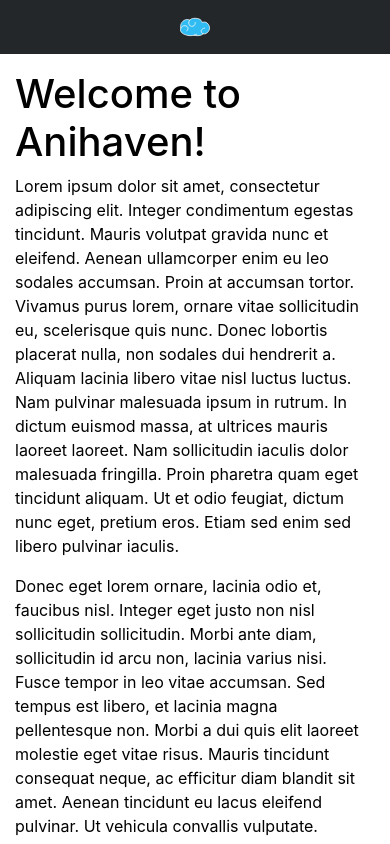
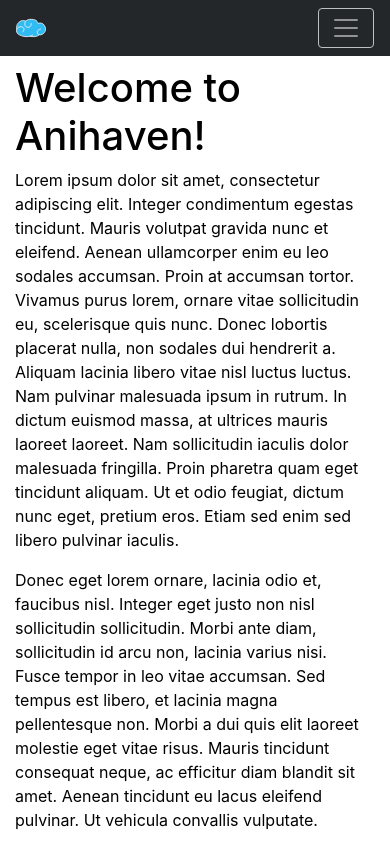
Before and after one commit to Anihaven/anihaven-web, a Next.js app: page / in a window 390 px wide. Shown: the top 844 px of the page. Built offline with nearby package versions, Linux system fonts and the light colour scheme.

Commit message:
Footer stuff and dark mode

```diff
--- a/components/footer.js
+++ b/components/footer.js
@@ -4,7 +4,7 @@
 export default function FooterComponent(props) {
     const { theme, setTheme } = useTheme()
     const ThemeChanger = props => (<input type="checkbox" className="custom-control-input" id="themeSwitch" {...props}/>)
-    const themeChangeEvent = event => (setTheme(event.target.checked ? "dark" : "light"))
+    const themeChangeEvent = event => setTheme(event.target.checked ? "dark" : "light")
 
     return (
         <footer className={styles.footer}>
@@ -12,7 +12,8 @@
                 <div className="row">
                     <div className="col-12 col-md">
                         <img className="d-block mb-2" width="auto" height={50} src="/favicons/favicon.svg" alt="Anihaven Logo" />
-                        <small className="d-block mb-3">&copy; 2021</small>
+                        <small className="d-block mb-1">&copy; 2021</small>
+                        <small className="d-block mb-3">Made with &hearts; by the fans, for the fans.</small>
                     </div>
                     <div className="col-6 col-md">
                         <h5>A very epic example</h5>
@@ -57,7 +58,7 @@
                                 checked={theme === "dark"}
                                 onChange={themeChangeEvent}
                             />
-                            <label className="custom-control-label" htmlFor="themeSwitch">{theme === "dark" ? "Dark Theme" : "Light Theme"}</label>
+                            <label className="custom-control-label" htmlFor="themeSwitch">{theme === "light" ? "Light Theme" : "Dark Theme"}</label>
                         </div>
                     </div>
                 </div>
--- a/components/navbar.js
+++ b/components/navbar.js
@@ -1,17 +1,54 @@
 import styles from '../styles/Navbar.module.sass'
+import { useState, useEffect } from 'react'
+import { debounce } from '../utilities/helpers'
+import {Button, Form, FormControl, Nav, Navbar} from 'react-bootstrap'
 
 export default function NavbarComponent(props) {
+    // Scrollhandler from https://www.prwhite.io/blog/sticky-navbar-hides-scroll
+    const [prevScrollPos, setPrevScrollPos] = useState(0)
+    const [visible, setVisible] = useState(true)
+
+    const handleScroll = debounce(() => {
+        const currentScrollPos = window.pageYOffset
+
+        setVisible((prevScrollPos > currentScrollPos && prevScrollPos - currentScrollPos > 70) || currentScrollPos < 10)
+
+        setPrevScrollPos(currentScrollPos)
+    }, 100)
+
+    useEffect(() => {
+        window.addEventListener('scroll', handleScroll)
+
+        return () => window.removeEventListener('scroll', handleScroll)
+
+    }, [prevScrollPos, visible, handleScroll])
 
     return (
-        <nav className={styles.navbar}>
-            <div className="container py-1 d-flex flex-column flex-md-row justify-content-between">
-                <a className="py-2" href="#">
-                    <img className="d-block mx-auto" width="auto" height={30} src="/favicons/favicon.svg" alt="Anihaven Logo" />
-                </a>
-                <a className="py-2 d-none d-md-inline-block" href="#">Series</a>
-                <a className="py-2 d-none d-md-inline-block" href="#">Movies</a>
-                <a className="py-2 d-none d-md-inline-block" href="#">Subscriptions</a>
+        <Navbar collapseOnSelect expand="md" variant="none" className={styles.navbar+" container-fluid"} style={{top: visible ? '0' : '-55px'}}>
+            <div className="container">
+                <Navbar.Brand href="#">
+                    <img
+                        src="/favicons/favicon.svg"
+                        width="auto"
+                        height="30"
+                        className="d-block mx-auto"
+                        alt="Anihaven Logo"
+                    />
+                </Navbar.Brand>
+                <Navbar.Toggle aria-controls="responsive-navbar-nav" className={styles.navbarToggler + " navbar-dark"} />
+                <Navbar.Collapse id="responsive-navbar-nav">
+                    <Nav className="mr-auto">
+                        <Nav.Link href="/browse?type=series">Series</Nav.Link>
+                        <Nav.Link href="/browse?type=movies">Movies</Nav.Link>
+                        <Nav.Link href="/subscriptions">Subscriptions</Nav.Link>
+                    </Nav>
+                    {/* Will replace search with a search button, which opens up a search modal - kinda like AniList */}
+                    <Form inline>
+                        <FormControl type="text" placeholder="Search" className="mr-sm-2" />
+                        <Button variant="outline-info">Search</Button>
+                    </Form>
+                </Navbar.Collapse>
             </div>
-        </nav>
+        </Navbar>
     )
 }
--- a/package.json
+++ b/package.json
@@ -15,13 +15,16 @@
     "@koa/router": "^10.0.0",
     "bootstrap": "^4.6.0",
     "cross-env": "^5.2.0",
+    "jquery": "^3.6.0",
     "koa": "^2.13.0",
     "koa-proxy": "^1.0.0-alpha.3",
     "next": "10.0.8",
     "next-themes": "0.0.12",
+    "popper": "^1.0.1",
     "react": "17.0.1",
     "react-bootstrap": "^1.5.2",
     "react-dom": "17.0.1",
+    "react-responsive": "^8.2.0",
     "sass": "^1.32.8"
   },
   "repository": {
--- a/pages/index.js
+++ b/pages/index.js
@@ -2,15 +2,52 @@
 import HeadComponent from '../components/head'
 import FooterComponent from '../components/footer'
 import NavbarComponent from '../components/navbar'
+import { Carousel } from 'react-bootstrap'
+import { useMediaQuery } from 'react-responsive'
 
 export default function Home() {
+    const isBigScreen = useMediaQuery({ query: '(min-width: 550px)' })
+
+    function ShowCarousel(props) {
+        const shows = [{"title": "Example 1", "short_description": "Nulla vitae elit libero, a pharetra augue mollis interdum.", "content_id": 420, "image": "/dev/Series1.png"},
+            {"title": "Example 2", "short_description": "Lorem ipsum dolor sit amet, consectetur adipiscing elit.", "content_id": 69, "image": "/dev/Series2.png"},
+            {"title": "Example 3", "short_description": "Praesent commodo cursus magna, vel scelerisque nisl consectetur.", "content_id": 360, "image": "/dev/Series3.png"}]
+
+        return (
+            <div className={styles.carousel + " container-fluid p-0"}>
+                <Carousel controls={false}>
+                    {shows.map(function (value) {
+                        return (
+                            <Carousel.Item>
+                                <a href={"/watch/"+value.content_id}>
+                                    <img
+                                        className="d-block"
+                                        src={value.image}
+                                        alt={value.title}
+                                    />
+                                </a>
+                                <Carousel.Caption>
+                                    <h3>{value.title}</h3>
+                                    <p>{value.short_description}</p>
+                                </Carousel.Caption>
+                            </Carousel.Item>
+                        )
+                    })}
+                </Carousel>
+            </div>
+        )
+    }
+
     return (
         <div>
             <HeadComponent title="Anihaven - Home"/>
 
             <NavbarComponent/>
 
-            <main className="container py-3">
+            <div className={styles.dashboardContent}>
+                {isBigScreen && <ShowCarousel/>}
+
+                <main className="container py-3 mt-5">
                     <h1>
                         Welcome to Anihaven!
                     </h1>
@@ -33,6 +70,7 @@
                         </p>
                     </div>
                 </main>
+            </div>
 
             <FooterComponent/>
         </div>
--- a/styles/Footer.module.sass
+++ b/styles/Footer.module.sass
@@ -1,8 +1,8 @@
 .footer
   background-color: var(--footer-background)
   a, small
-    color: var(--footer-link-color)
+    color: var(--footer-link)
     text-decoration: none
     transition: ease-in-out color .05s
   a:hover
-    color: var(--footer-link-color-hover)
+    color: var(--footer-link-hover)
--- a/styles/Home.module.sass
+++ b/styles/Home.module.sass
@@ -0,0 +1,16 @@
+.carousel
+  top: 0
+  z-index: -1
+  overflow: hidden
+  img
+    min-height: 250px
+    max-height: 80vh
+    width: 100%
+    object-fit: cover
+
+.dashboardContent
+  background: var(--gradient-color-1)
+  background: -moz-linear-gradient(180deg, var(--gradient-color-1) 75%, var(--gradient-color-2) 100%)
+  background: -webkit-linear-gradient(180deg, var(--gradient-color-1) 75%, var(--gradient-color-2) 100%)
+  background: linear-gradient(180deg, var(--gradient-color-1) 75%, var(--gradient-color-2) 100%)
+  filter: progid:DXImageTransform.Microsoft.gradient(startColorstr=var(--gradient-color-1),endColorstr=var(--gradient-color-2),GradientType=1)
--- a/styles/Navbar.module.sass
+++ b/styles/Navbar.module.sass
@@ -1,8 +1,16 @@
 .navbar
   background-color: var(--nav-background)
+  position: fixed
+  z-index: 100
+  //height: 55px
+  transition: top 0.3s
   a
     color: var(--nav-link)
     transition: ease-in-out color .15s
   a:hover
     color: var(--nav-link-hover)
     text-decoration: none
+
+.navbarToggler
+  color: var(--nav-link)
+  border-color: var(--nav-link)
--- a/styles/variables.css
+++ b/styles/variables.css
@@ -1,24 +1,33 @@
 :root {
     /* ===[Colors]=== */
     --brand: #30bbf2;
+    --transparent: rgba(255,255,255,0);
     --white: #ffffff;
     --black: black;
     --kinda-black: #23272a;
+    --interactive-text: #6c757d;
+    --interactive-text-hover: var(--black);
+    --interactive-text-blackbg: #bec0c6;
+    --interactive-text-blackbg-hover: var(--white);
 
     /* ===[Default Variables]=== */
     /* Global */
     --background: var(--white);
     --text: var(--black);
 
+    /* Dashboard Gradient */
+    --gradient-color-1: var(--transparent);
+    --gradient-color-2: var(--brand);
+
     /* Navbar */
     --nav-background: var(--kinda-black);
-    --nav-link: #999;
-    --nav-link-hover: var(--white);
+    --nav-link: var(--interactive-text-blackbg);
+    --nav-link-hover: var(--interactive-text-blackbg-hover);
 
     /* Footer */
     --footer-background: var(--white);
-    --footer-link-color: #6c757d;
-    --footer-link-color-hover: #bec0c6;
+    --footer-link: var(--interactive-text);
+    --footer-link-hover: var(--interactive-text-hover);
 }
 
 /* ===[Dark Theme Colors]=== */
@@ -27,11 +36,15 @@
     --background: #2c2f33;
     --text: var(--white);
 
+    /* Dashboard Gradient */
+    --gradient-color-1: var(--transparent);
+    --gradient-color-2: var(--transparent);
+
     /* Navbar */
-    --nav-background: var(--white);
-    --nav-link: #565656;
-    --nav-link-hover: var(--black);
+    /*--nav-background: var(--kinda-black);*/
 
     /* Footer */
     --footer-background: var(--kinda-black);
+    --footer-link: var(--interactive-text-blackbg);
+    --footer-link-hover: var(--interactive-text-blackbg-hover);
 }
--- /dev/null
+++ b/utilities/helpers.js
@@ -0,0 +1,15 @@
+// Debounce for navbar - From https://www.prwhite.io/blog/sticky-navbar-hides-scroll
+export function debounce(func, wait, immediate) {
+    let timeout
+    return function() {
+        var context = this, args = arguments
+        var later = function() {
+            timeout = null
+            if (!immediate) func.apply(context, args)
+        }
+        var callNow = immediate && !timeout
+        clearTimeout(timeout)
+        timeout = setTimeout(later, wait)
+        if (callNow) func.apply(context, args)
+    }
+}
```
Also changed, not shown: 2 other files (tests, documents, lock files or other folders). Lines whose indentation alone changed are shown as unchanged.
